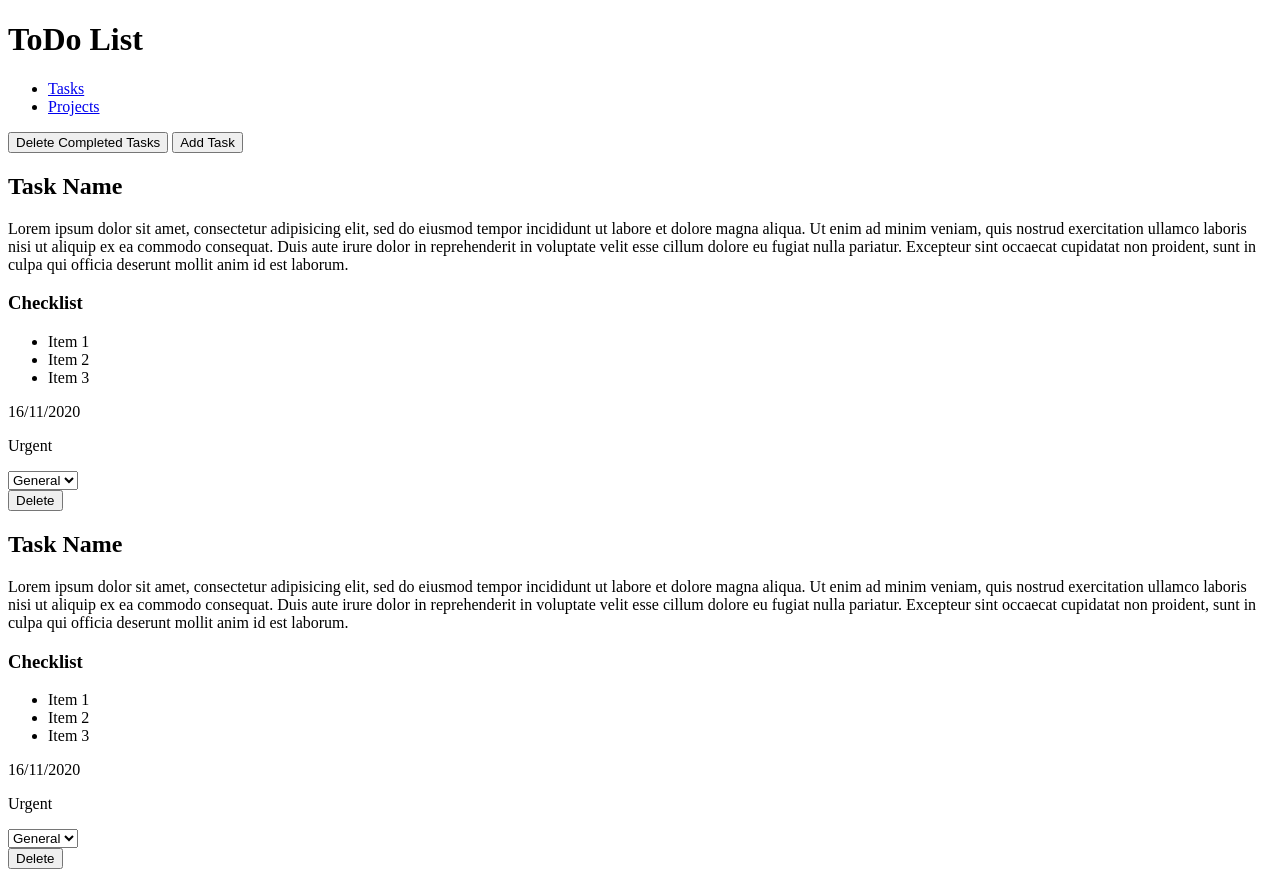
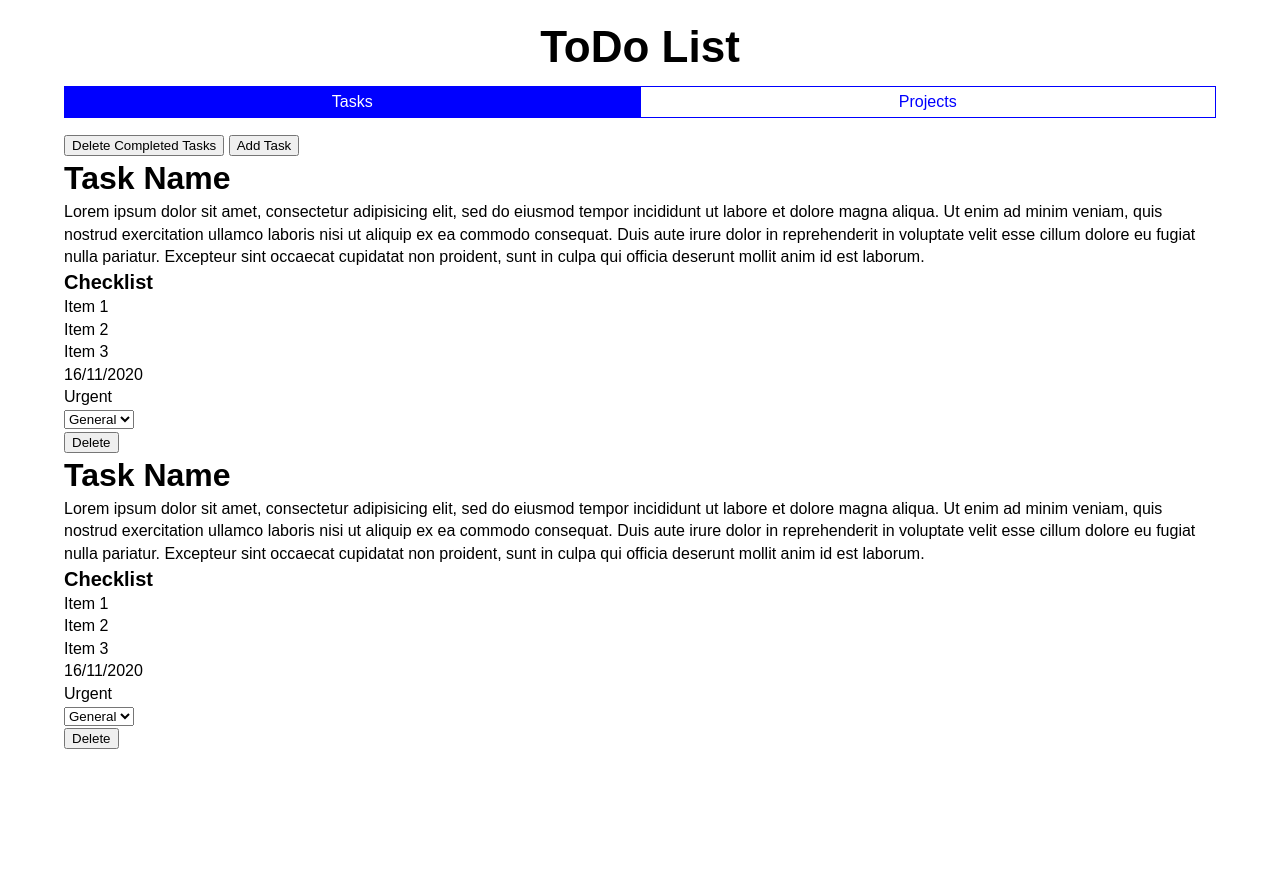
Before and after one commit to BlessedOneKobo/todo-list, a plain HTML site: page index.html in a window 1280 px wide. After the commit the page ends 800 px from the top, so only its background shows below. Drawn offline with Linux system fonts and the light colour scheme.

Commit message:
feat: Add basic styling for index.html
Heading and Navigation

```diff
--- a/index.html
+++ b/index.html
@@ -3,20 +3,21 @@
   <head>
     <title>ToDo List</title>
     <meta charset="utf-8" />
-    <style type="text/css"></style>
+    <link type="text/css" rel="stylesheet" href="reset.css" />
+    <link type="text/css" rel="stylesheet" href="style.css" />
   </head>
   <body>
     <div id="container">
       <div class="heading">
         <h1>ToDo List</h1>
       </div>
+      <!-- /heading -->
 
-      <div class="menu">
-        <ul>
-          <li><a href="#">Tasks</a></li>
-          <li><a href="#">Projects</a></li>
-        </ul>
-      </div>
+      <nav class="menu">
+        <a class="active" href="#">Tasks</a>
+        <a href="#">Projects</a>
+      </nav>
+      <!-- /menu -->
 
       <div class="section">
         <div class="section-header">
--- a/style.css
+++ b/style.css
@@ -0,0 +1,64 @@
+body {
+  font-family: sans-serif;
+  font-size: 16px;
+  height: 100%;
+  line-height: 1.4;
+}
+
+h1,
+h2,
+h3 {
+  font-weight: bold;
+}
+
+h1 {
+  font-size: 2.75em;
+}
+
+h2 {
+  font-size: 2em;
+}
+
+h3 {
+  font-size: 1.25em;
+}
+
+a {
+  text-decoration: none;
+}
+
+#container {
+  margin: 1em auto;
+  max-width: 90%;
+}
+
+.heading {
+  margin-bottom: 0.5em;
+}
+.heading h1 {
+  text-align: center;
+}
+
+.menu {
+  border: 1px solid #00f;
+  display: flex;
+  justify-content: space-between;
+  margin-bottom: 1em;
+}
+.menu a {
+  border-right: 1px solid #00f;
+  flex: 1 1 50%;
+  text-align: center;
+}
+.menu a:last-of-type {
+  border-right: none;
+}
+.menu a {
+  background-color: #fff;
+  color: #00f;
+  padding: 0.25em;
+}
+.menu a.active {
+  background-color: #00f;
+  color: #fff;
+}
```
